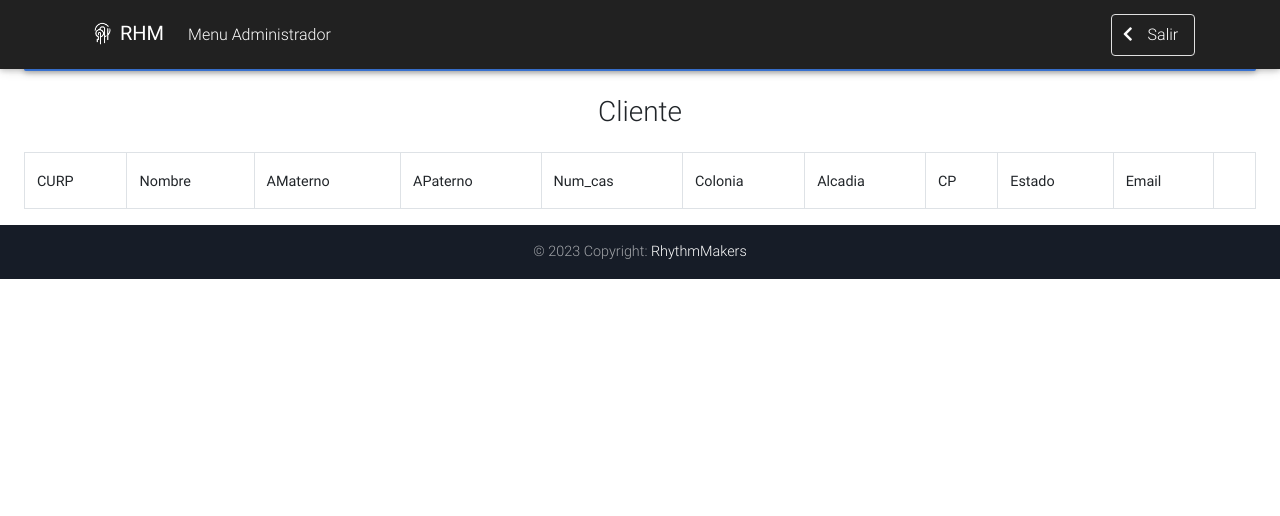
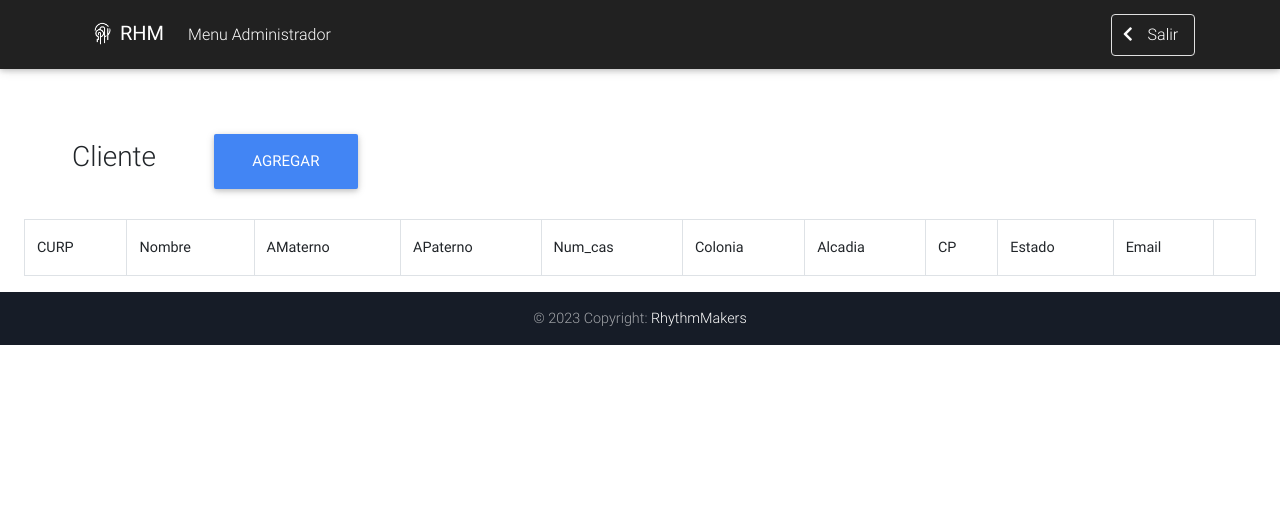
Before and after one commit to Andrelyn12035/Proyecto_DJ_E7, a PHP site: page /php/index_crud.php in a window 1280 px wide. Shown: the top 516 px of the page. Before the commit the page ends 279 px from the top, so only its background shows below. Run offline with PHP 8.4, Linux system fonts and the light colour scheme; lists and menus that the app fills with data are empty; some libraries are stand-ins or nearby versions.

Commit message:
Correción de boton agregar index

```diff
--- a/comprobante.html
+++ b/comprobante.html
@@ -81,6 +81,7 @@
 
     <!-- Main -->
     <main style="background-image: url('img/index.jpg'); background-repeat:no-repeat; background-size: cover;">
+      <div class="my-auto">
         <form action="" method="post" class="form-comp">
           <div class="card" style="margin-top: 4.1rem;">
             <div class="card-body">
@@ -112,6 +113,7 @@
             </div>
           </div>
         </form>
+      </div>
     </main>
     <!-- /.Main -->
 
--- a/php/index_crud.php
+++ b/php/index_crud.php
@@ -1,9 +1,13 @@
 <?php include("db.php"); ?>
 <?php include("header.php")?>
-    <div class="container-lg my-3 mx-4">
-    <a href="../form.html"><button type="button" class="btn btn-primary btn-lg btn-block ">AGREGAR</button></a>
+    <div class="container-lg my-auto mx-4">
+    <div class="" style="margin-top:8rem; ">
+        <h3 style="display:inline;" class="ml-5">Cliente</h3>
+        <div style="display:inline;" class="ml-5">
+        <a  href="../form.html"><button type="button" class="btn btn-primary btn-lg">AGREGAR</button></a>
+        </div>
+    </div>
 
-    <h3 class="text-center  my-4">Cliente</h3>
 
     <table class="table table-bordered mt-4">
         <tr>
@@ -23,5 +27,6 @@
             <!--Consulatas a la base  -->
         </tbody>
     </table>
+
     </div>
 <?php include("footer.php")?>
```
Lines whose indentation alone changed are shown as unchanged.
